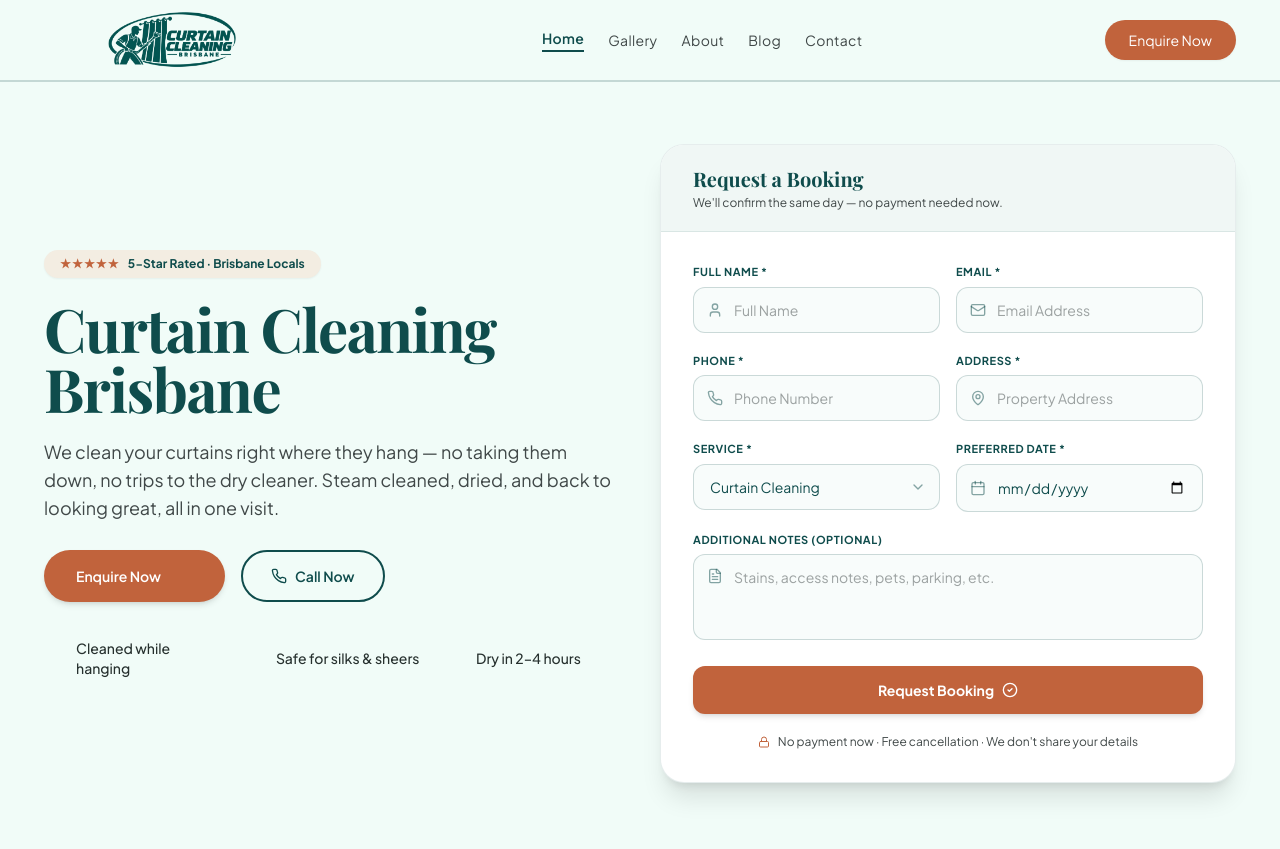
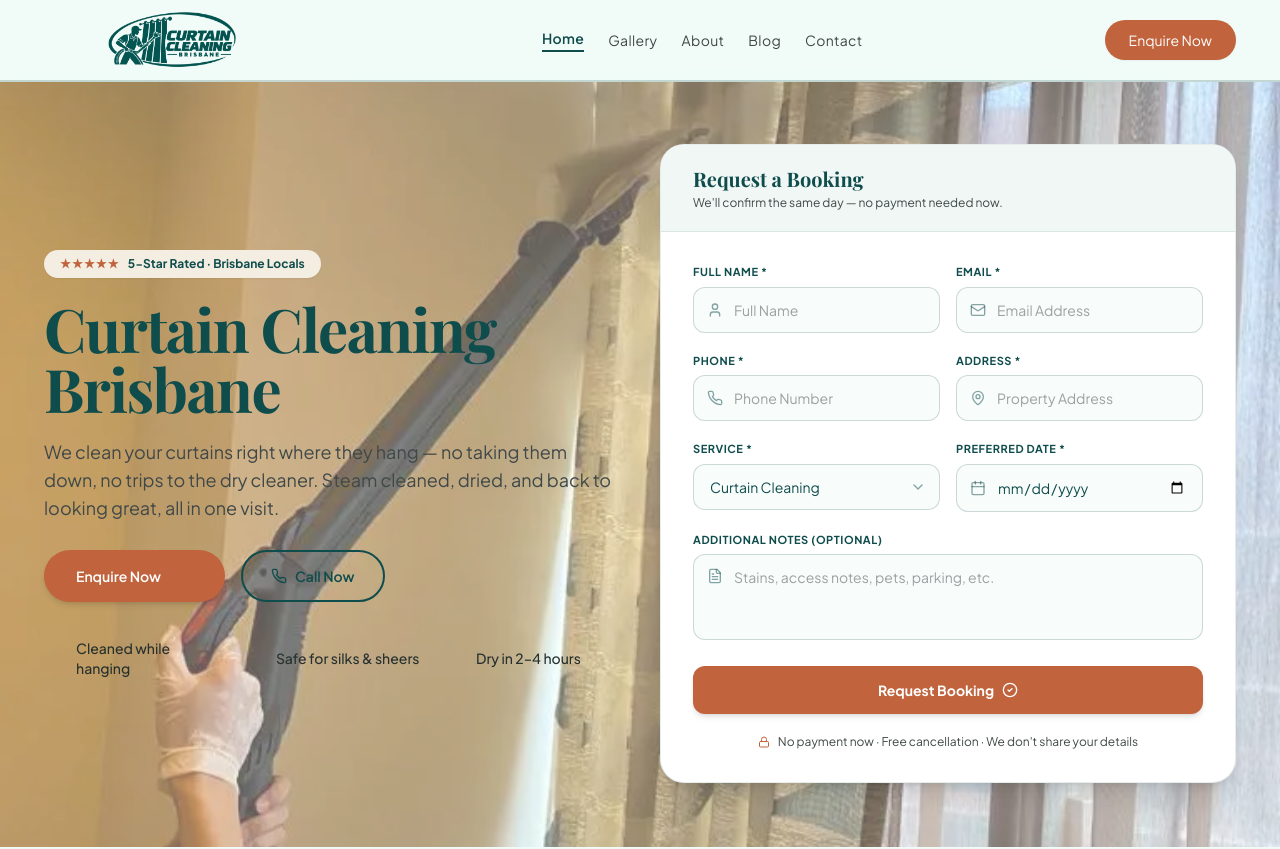
Before and after one commit to newa060/Curtain-Cleaning, a Next.js app: page / in a window 1280 px wide. Shown: the top 849 px of the page. Built offline with nearby package versions, Linux system fonts and the light colour scheme; a web font is replaced by a local one.

Commit message:
Added bg image in hero section of home page

```diff
--- a/app/page.tsx
+++ b/app/page.tsx
@@ -43,7 +43,20 @@ export default function HomePage() {
   return (
     <div className="flex flex-col w-full">
       {/* SECTION 1: HERO SECTION */}
-      <section className="relative w-full max-w-[1240px] mx-auto px-4 md:px-6 py-8 lg:py-16">
+      <section className="relative w-full py-8 lg:py-16">
+        {/* Background Image — full screen width */}
+        <div className="absolute inset-0 -z-10">
+          <Image
+            src="/hero-bg.jpg"
+            alt="Curtain cleaning background"
+            fill
+            priority
+            className="object-cover object-center"
+            sizes="100vw"
+          />
+          <div className="absolute inset-0 bg-white/35"></div>
+        </div>
+        <div className="relative w-full max-w-[1240px] mx-auto px-4 md:px-6">
         <div className="grid grid-cols-1 lg:grid-cols-12 gap-10 items-center">
           {/* Left Column: Copy & Actions */}
           <div className="lg:col-span-6 flex flex-col items-start gap-5">
@@ -110,6 +123,7 @@ export default function HomePage() {
               </div>
             </div>
           </div>
+        </div>
         </div>
       </section>
 
```
Also changed, not shown: public/hero-bg.jpg (added), public/hero-bg1.jpg (added).
